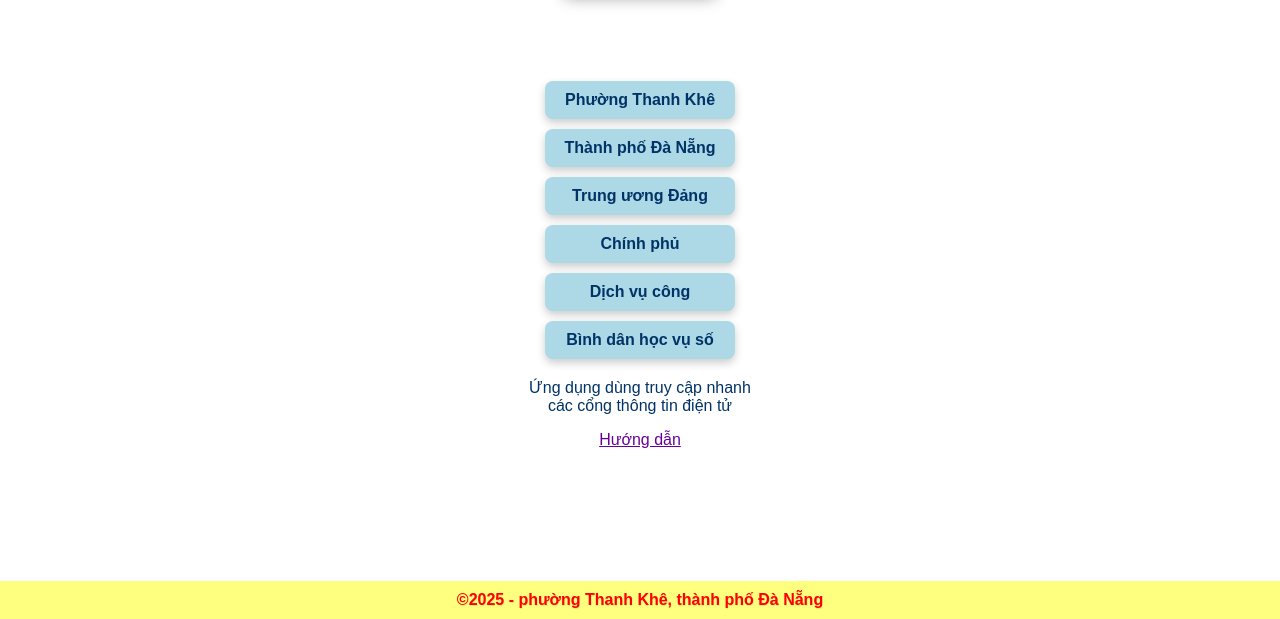
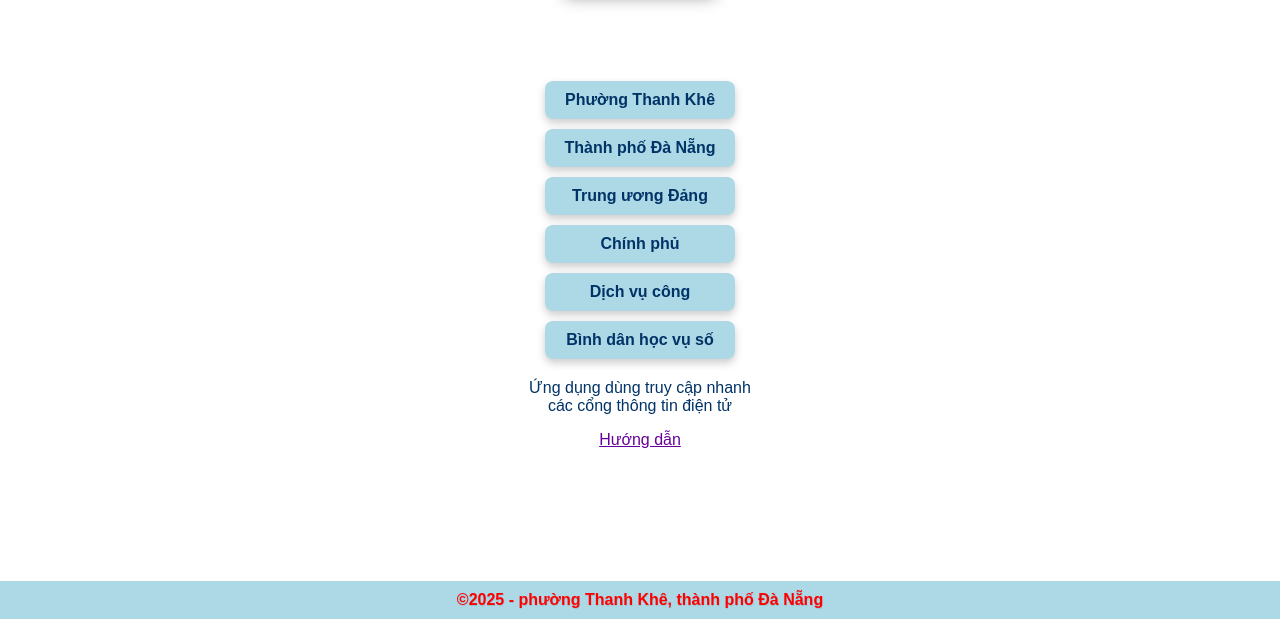
Before and after one commit to lop0dongthacgian/congthongtindientu, a plain HTML site: page index.html in a window 1280 px wide. Shown: the part 181-800 px from the top of the page. Drawn offline with Linux system fonts and the light colour scheme.

Commit message:
Update index.html

```diff
--- a/index.html
+++ b/index.html
@@ -144,7 +144,7 @@
     }
   </script>
       <footer style="
-  background-color: rgba(255, 255, 0, 0.5);
+  background-color: lightblue;
   color: red;
   text-align: center;
   padding: 10px 0;
```
